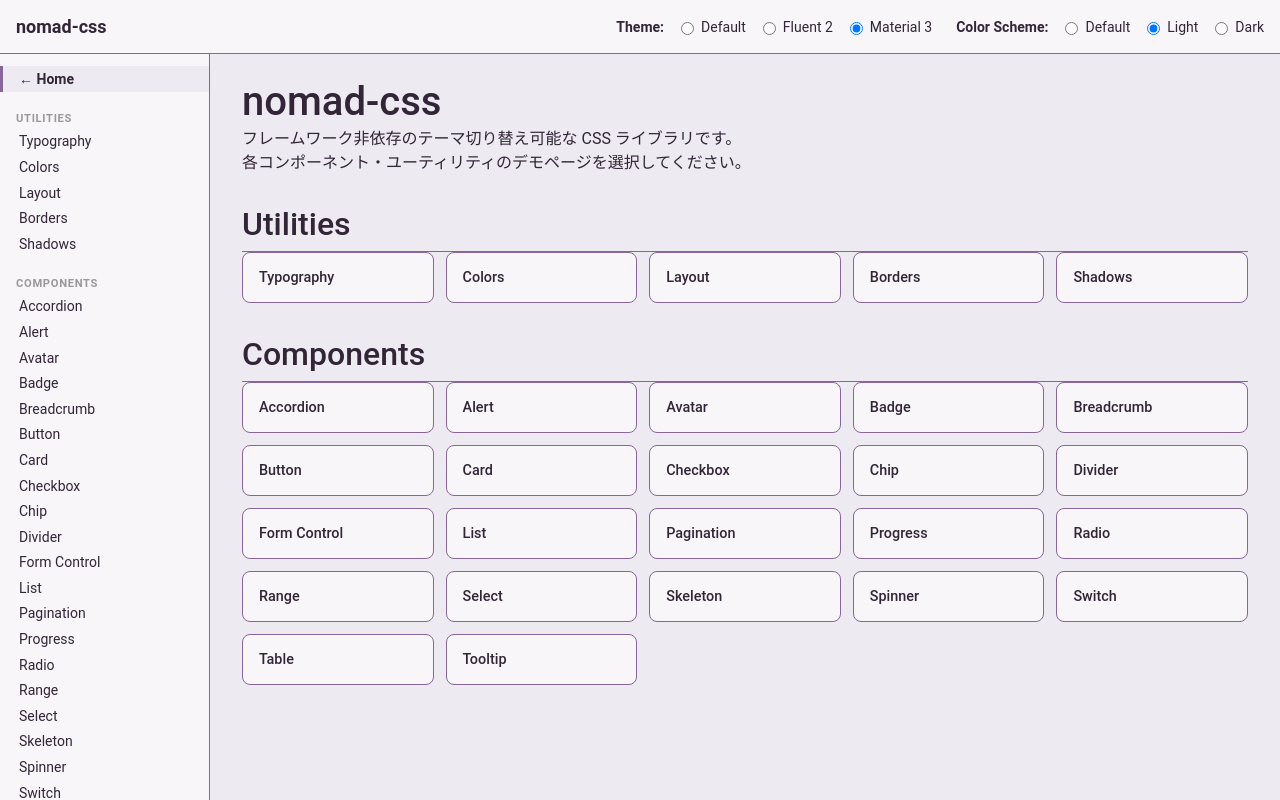
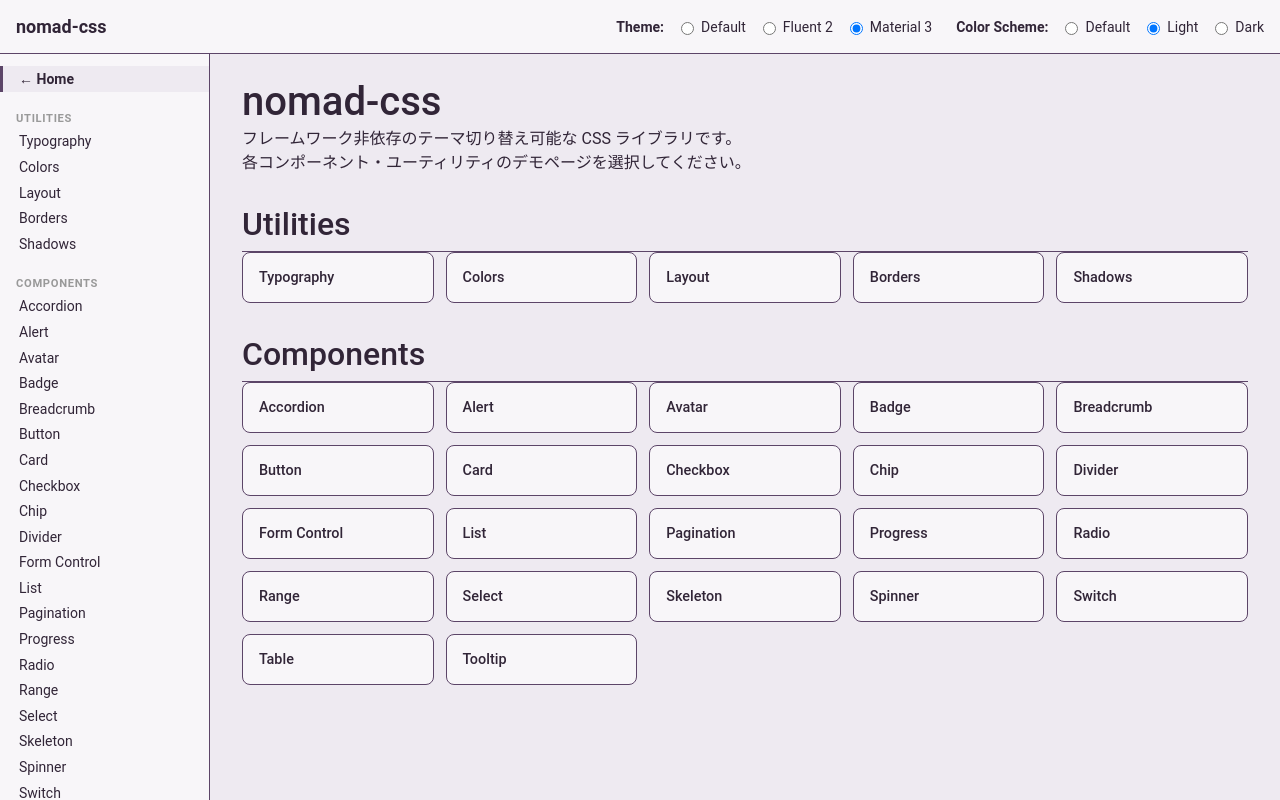
Before and after one commit to Uta-member/nomad-css, an Eleventy site: page showcase/index.njk in a window 1280 px wide. Built offline with nearby package versions, Linux system fonts and the light colour scheme; Eleventy itself is replaced by a stand-in of ours; files that its build step writes are made by us from their sources.

Commit message:
タイトル: カラーパレットの変数を更新し、テーマの一貫性を向上
内容:
- デフォルトパレットの変数を整理し、より明確な命名規則を適用
- プライマリ、セカンダリ、テリシャリ、ダンジャー、サクセス、ワーニング、インフォの色変数を追加
- ニュートラルカラーの変数を更新し、テーマ全体での一貫性を強化
- 不要なクラスセレクタを削除し、CSS変数を直接使用

```diff
--- a/src/themes/material3/utilities/_colors.scss
+++ b/src/themes/material3/utilities/_colors.scss
@@ -1,118 +1,167 @@
 @use "../utilities/prefixes" as prefixes;
 
 :root[data-theme="#{prefixes.$theme-name}"] {
+  // ============================================================
+  // Default Palette
+  // ============================================================
   --palette-hue: var(--neutral-hue);
   --palette-saturation: var(--neutral-saturation);
-  --palette-lighter: var(--palette-color-2);
-  --palette-light: var(--palette-color-3);
-  --palette-default: var(--palette-color-6);
-  --palette-dark: var(--palette-color-8);
-  --palette-darker: var(--palette-color-9);
+  --palette-lightness-0: var(--neutral-lightness-0);
+  --palette-color-0: var(--neutral-color-0);
+  --palette-color-0-ch: var(--neutral-color-0-ch);
+  --palette-gray-0: var(--neutral-gray-0);
+  --palette-accent-0: var(--neutral-accent-0);
+  --palette-lightness-1: var(--neutral-lightness-1);
+  --palette-color-1: var(--neutral-color-1);
+  --palette-color-1-ch: var(--neutral-color-1-ch);
+  --palette-gray-1: var(--neutral-gray-1);
+  --palette-accent-1: var(--neutral-accent-1);
+  --palette-lightness-2: var(--neutral-lightness-2);
+  --palette-color-2: var(--neutral-color-2);
+  --palette-color-2-ch: var(--neutral-color-2-ch);
+  --palette-gray-2: var(--neutral-gray-2);
+  --palette-accent-2: var(--neutral-accent-2);
+  --palette-lightness-3: var(--neutral-lightness-3);
+  --palette-color-3: var(--neutral-color-3);
+  --palette-color-3-ch: var(--neutral-color-3-ch);
+  --palette-gray-3: var(--neutral-gray-3);
+  --palette-accent-3: var(--neutral-accent-3);
+  --palette-lightness-4: var(--neutral-lightness-4);
+  --palette-color-4: var(--neutral-color-4);
+  --palette-color-4-ch: var(--neutral-color-4-ch);
+  --palette-gray-4: var(--neutral-gray-4);
+  --palette-accent-4: var(--neutral-accent-4);
+  --palette-lightness-5: var(--neutral-lightness-5);
+  --palette-color-5: var(--neutral-color-5);
+  --palette-color-5-ch: var(--neutral-color-5-ch);
+  --palette-gray-5: var(--neutral-gray-5);
+  --palette-accent-5: var(--neutral-accent-5);
+  --palette-lightness-6: var(--neutral-lightness-6);
+  --palette-color-6: var(--neutral-color-6);
+  --palette-color-6-ch: var(--neutral-color-6-ch);
+  --palette-gray-6: var(--neutral-gray-6);
+  --palette-accent-6: var(--neutral-accent-6);
+  --palette-lightness-7: var(--neutral-lightness-7);
+  --palette-color-7: var(--neutral-color-7);
+  --palette-color-7-ch: var(--neutral-color-7-ch);
+  --palette-gray-7: var(--neutral-gray-7);
+  --palette-accent-7: var(--neutral-accent-7);
+  --palette-lightness-8: var(--neutral-lightness-8);
+  --palette-color-8: var(--neutral-color-8);
+  --palette-color-8-ch: var(--neutral-color-8-ch);
+  --palette-gray-8: var(--neutral-gray-8);
+  --palette-accent-8: var(--neutral-accent-8);
+  --palette-lightness-9: var(--neutral-lightness-9);
+  --palette-color-9: var(--neutral-color-9);
+  --palette-color-9-ch: var(--neutral-color-9-ch);
+  --palette-gray-9: var(--neutral-gray-9);
+  --palette-accent-9: var(--neutral-accent-9);
+  --palette-lightness-10: var(--neutral-lightness-10);
+  --palette-color-10: var(--neutral-color-10);
+  --palette-color-10-ch: var(--neutral-color-10-ch);
+  --palette-gray-10: var(--neutral-gray-10);
+  --palette-accent-10: var(--neutral-accent-10);
+  --palette-lighter: var(--neutral-lighter);
+  --palette-accent-lighter: var(--neutral-accent-lighter);
+  --palette-lighter-ch: var(--neutral-lighter-ch);
+  --palette-light: var(--neutral-light);
+  --palette-accent-light: var(--neutral-accent-light);
+  --palette-light-ch: var(--neutral-light-ch);
+  --palette-default: var(--neutral-default);
+  --palette-accent-default: var(--neutral-accent-default);
+  --palette-default-ch: var(--neutral-default-ch);
+  --palette-dark: var(--neutral-dark);
+  --palette-accent-dark: var(--neutral-accent-dark);
+  --palette-dark-ch: var(--neutral-dark-ch);
+  --palette-darker: var(--neutral-darker);
+  --palette-accent-darker: var(--neutral-accent-darker);
+  --palette-darker-ch: var(--neutral-darker-ch);
 
   // ============================================================
   // Primary
   // ============================================================
-  .primary {
-    --palette-hue: 254;
-    --palette-saturation: 40%;
-    --palette-lighter: var(--palette-color-2);
-    --palette-light: var(--palette-color-3);
-    --palette-default: var(--palette-color-6);
-    --palette-dark: var(--palette-color-8);
-    --palette-darker: var(--palette-color-9);
-  }
+  --primary-hue: 254;
+  --primary-saturation: 40%;
+  --primary-lighter: var(--primary-color-2);
+  --primary-light: var(--primary-color-3);
+  --primary-default: var(--primary-color-6);
+  --primary-dark: var(--primary-color-8);
+  --primary-darker: var(--primary-color-9);
 
   // ============================================================
   // Secondary
   // ============================================================
-  .secondary {
-    --palette-hue: 250;
-    --palette-saturation: 13%;
-    --palette-lighter: var(--palette-color-2);
-    --palette-light: var(--palette-color-3);
-    --palette-default: var(--palette-color-6);
-    --palette-dark: var(--palette-color-8);
-    --palette-darker: var(--palette-color-9);
-  }
+  --secondary-hue: 250;
+  --secondary-saturation: 13%;
+  --secondary-lighter: var(--secondary-color-2);
+  --secondary-light: var(--secondary-color-3);
+  --secondary-default: var(--secondary-color-6);
+  --secondary-dark: var(--secondary-color-8);
+  --secondary-darker: var(--secondary-color-9);
 
   // ============================================================
   // Tertiary
   // ============================================================
-  .tertiary {
-    --palette-hue: 355;
-    --palette-saturation: 30%;
-    --palette-lighter: var(--palette-color-2);
-    --palette-light: var(--palette-color-3);
-    --palette-default: var(--palette-color-6);
-    --palette-dark: var(--palette-color-8);
-    --palette-darker: var(--palette-color-9);
-  }
+  --tertiary-hue: 355;
+  --tertiary-saturation: 30%;
+  --tertiary-lighter: var(--tertiary-color-2);
+  --tertiary-light: var(--tertiary-color-3);
+  --tertiary-default: var(--tertiary-color-6);
+  --tertiary-dark: var(--tertiary-color-8);
+  --tertiary-darker: var(--tertiary-color-9);
 
   // ============================================================
   // Danger / Error
   // ============================================================
-  .danger {
-    --palette-hue: 8;
-    --palette-saturation: 90%;
-    --palette-lighter: var(--palette-color-2);
-    --palette-light: var(--palette-color-3);
-    --palette-default: var(--palette-color-6);
-    --palette-dark: var(--palette-color-8);
-    --palette-darker: var(--palette-color-9);
-  }
+  --danger-hue: 8;
+  --danger-saturation: 90%;
+  --danger-lighter: var(--danger-color-2);
+  --danger-light: var(--danger-color-3);
+  --danger-default: var(--danger-color-6);
+  --danger-dark: var(--danger-color-8);
+  --danger-darker: var(--danger-color-9);
 
   // ============================================================
   // Success
   // ============================================================
-  .success {
-    --palette-hue: 133;
-    --palette-saturation: 55%;
-    --palette-lighter: var(--palette-color-2);
-    --palette-light: var(--palette-color-3);
-    --palette-default: var(--palette-color-6);
-    --palette-dark: var(--palette-color-8);
-    --palette-darker: var(--palette-color-9);
-  }
+  --success-hue: 133;
+  --success-saturation: 55%;
+  --success-lighter: var(--success-color-2);
+  --success-light: var(--success-color-3);
+  --success-default: var(--success-color-6);
+  --success-dark: var(--success-color-8);
+  --success-darker: var(--success-color-9);
 
   // ============================================================
   // Warning
   // ============================================================
-  .warning {
-    --palette-hue: 46;
-    --palette-saturation: 100%;
-    --palette-lighter: var(--palette-color-2);
-    --palette-light: var(--palette-color-3);
-    --palette-default: var(--palette-color-6);
-    --palette-dark: var(--palette-color-8);
-    --palette-darker: var(--palette-color-9);
-  }
+  --warning-hue: 46;
+  --warning-saturation: 100%;
+  --warning-lighter: var(--warning-color-2);
+  --warning-light: var(--warning-color-3);
+  --warning-default: var(--warning-color-6);
+  --warning-dark: var(--warning-color-8);
+  --warning-darker: var(--warning-color-9);
 
   // ============================================================
   // Info
   // ============================================================
-  .info {
-    --palette-hue: 195;
-    --palette-saturation: 75%;
-    --palette-lighter: var(--palette-color-2);
-    --palette-light: var(--palette-color-3);
-    --palette-default: var(--palette-color-7);
-    --palette-dark: var(--palette-color-8);
-    --palette-darker: var(--palette-color-9);
-  }
+  --info-hue: 195;
+  --info-saturation: 75%;
+  --info-lighter: var(--info-color-2);
+  --info-light: var(--info-color-3);
+  --info-default: var(--info-color-7);
+  --info-dark: var(--info-color-8);
+  --info-darker: var(--info-color-9);
 
   // ============================================================
   // Neutral
   // ============================================================
-  .neutral {
-    --palette-hue: var(--neutral-hue);
-    --palette-saturation: var(--neutral-saturation);
-    --palette-lighter: var(--palette-color-2);
-    --palette-light: var(--palette-color-3);
-    --palette-default: var(--palette-color-7);
-    --palette-dark: var(--palette-color-8);
-    --palette-darker: var(--palette-color-9);
-  }
-
   --neutral-hue: 280;
   --neutral-saturation: 20%;
+  --neutral-lighter: var(--neutral-color-2);
+  --neutral-light: var(--neutral-color-3);
+  --neutral-default: var(--neutral-color-7);
+  --neutral-dark: var(--neutral-color-8);
+  --neutral-darker: var(--neutral-color-9);
 }
```
Also changed, not shown: 2 other files.
